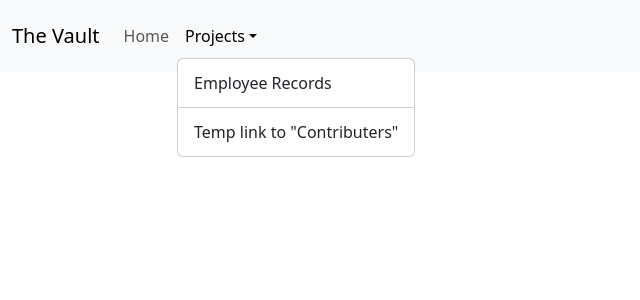
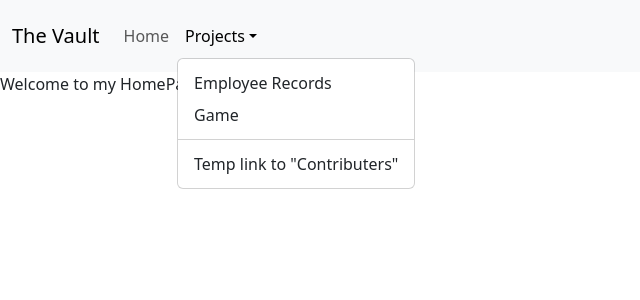
Before and after one commit to tozhang665/TheVault, a React (Create React App) app in the folder frontend/: page / in a window 1280 px wide. Both pictures are taken after a click on the button "Projects". Shown: the top 300 px of the page, without its empty margins (0-640 px from the left). Built offline with nearby package versions, Linux system fonts and the light colour scheme.

Commit message:
renamed some stuff and started homePage

```diff
--- a/frontend/src/App.js
+++ b/frontend/src/App.js
@@ -4,20 +4,22 @@ import React from "react";
 import { Route, Routes } from "react-router-dom";
 
 // We import all the components we need in our app
-import MasterNavbar from "./recordCRUDComponents/navbar";
+import MasterNavbar from "./components/navbar";
 import RecordList from "./recordCRUDComponents/recordList";
-import Edit from "./recordCRUDComponents/edit";
-import Create from "./recordCRUDComponents/create";
+import RecordsEdit from "./recordCRUDComponents/edit";
+import RecordsCreate from "./recordCRUDComponents/create";
+import HomePage from "./components/homepage";
 
 const App = () => {
  return (
    <div>
      <MasterNavbar />
      <Routes>
-       <Route exact path="/" />
+       <Route exact path="/" element={<HomePage />}/>
        <Route exact path="/recordlist" element={<RecordList />} />
-       <Route path="/recordlist/edit/:id" element={<Edit />} />
-       <Route path="/recordlist/create" element={<Create />} />
+       <Route path="/recordlist/edit/:id" element={<RecordsEdit />} />
+       <Route path="/recordlist/create" element={<RecordsCreate />} />
+       <Route path="/game" element={<RecordsCreate />} />
      </Routes>
    </div>
  );
--- /dev/null
+++ b/frontend/src/components/homepage.js
@@ -0,0 +1,10 @@
+import React from "react";
+
+
+export default function HomePage(){
+  return(
+    <div>
+      Welcome to my HomePage - Tony Zhang
+    </div>
+  )
+}
--- a/frontend/src/recordCRUDComponents/navbar.js
+++ b/frontend/src/components/navbar.js
@@ -35,7 +35,10 @@ export default function MasterNavbar() {
                 <NavDropdown title="Projects" id="basic-nav-dropdown">
                   <NavDropdown.Item href="/recordList">
                     Employee Records
-                    </NavDropdown.Item>
+                  </NavDropdown.Item>
+                  <NavDropdown.Item href="/game">
+                    Game
+                  </NavDropdown.Item>
                   <NavDropdown.Divider />
                   <NavDropdown.Item href="/">
                     Temp link to "Contributers"
--- a/frontend/src/recordCRUDComponents/create.js
+++ b/frontend/src/recordCRUDComponents/create.js
@@ -2,7 +2,7 @@ import React, { useState } from "react";
 import { useNavigate } from "react-router";
 import Button from 'react-bootstrap/Button';
 
-export default function Create() {
+export default function RecordsCreate() {
  const [form, setForm] = useState({
    name: "",
    position: "",
--- a/frontend/src/recordCRUDComponents/edit.js
+++ b/frontend/src/recordCRUDComponents/edit.js
@@ -1,7 +1,7 @@
 import React, { useState, useEffect } from "react";
 import { useParams, useNavigate } from "react-router";
 
-export default function Edit() {
+export default function RecordsEdit() {
  const [form, setForm] = useState({
    name: "",
    position: "",
```
